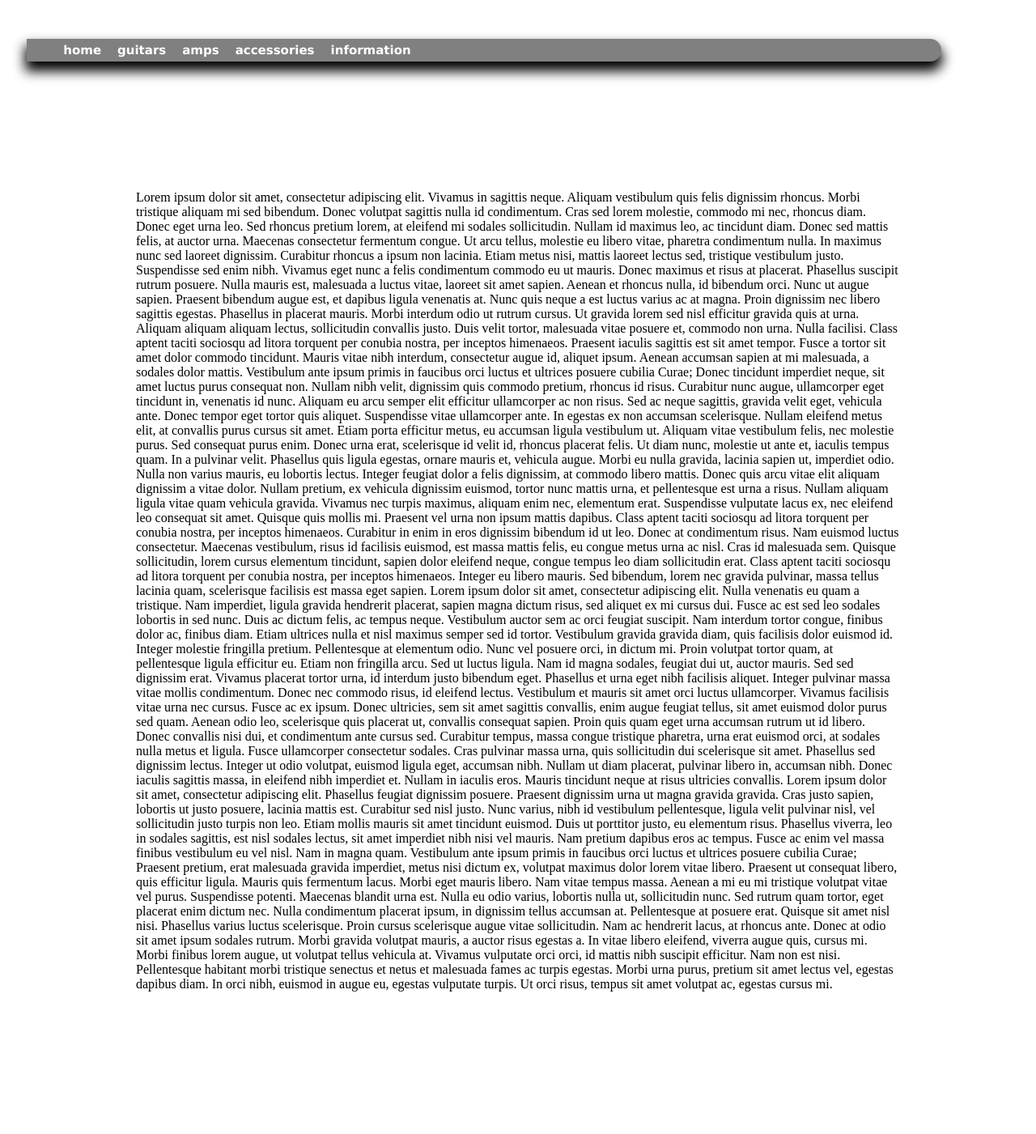
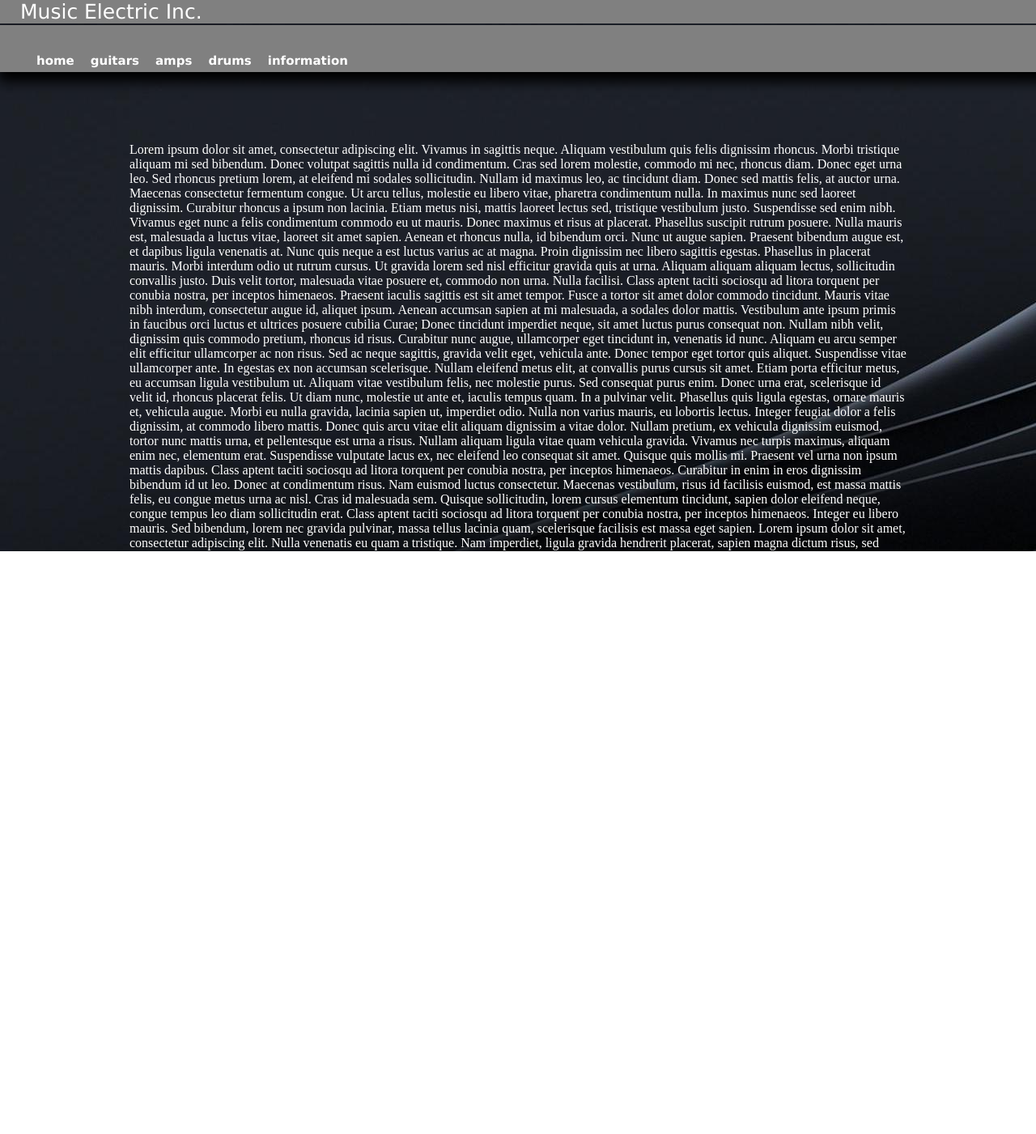
Before and after one commit to pviker/GroupProject, a PHP site: page / in a window 1280 px wide. Shown: the whole page at 81% size. After the commit the page ends 681 px from the top, so only its background shows below. Run offline with PHP 8.4, Linux system fonts and the light colour scheme; some libraries are stand-ins or nearby versions.

Commit message:
Nav iteration 1
nav iteration 1

```diff
--- a/index.php
+++ b/index.php
@@ -11,7 +11,6 @@
 		<script src="https://ajax.googleapis.com/ajax/libs/jquery/1.11.3/jquery.min.js" type="text/javascript"></script>
 		<script src="js/jquery.easing.1.3.js" type="text/javascript"></script>
 		<script src="js/script.js" type="text/javascript"></script>
-		<script></script>
 
 		<title>ICS325 - Group Project</title>
 
@@ -19,7 +18,8 @@
 	<body>
 
 <!--START MENU-->
-	<div class="navDiv" align="center">
+	<div class="header"><span class="spanHeader">Music Electric Inc.</span></div>
+	<div>
 		<ul id="mainNav">
 			<li><a href="#">home</a></li>
 
@@ -29,7 +29,6 @@
 					<li><a href="#">acoustics</a></li>
 					<li><a href="#">electrics</a></li>
 					<li><a href="#">basses</a></li>
-						<li><a href="#">other</a></li>
 				</ul>
 			</li>
 
@@ -37,19 +36,16 @@
 				<a href="#">amps</a>
 				<ul>
 					<li><a href="#">acoustic</a></li>
-						<li><a href="#">solid-state electric</a></li>
-						<li><a href="#">tube electric</a></li>
+					<li><a href="#">electric</a></li>
 					<li><a href="#">bass</a></li>
 				</ul>
 			</li>
 
 			<li>
-					<a href="#">accessories</a>
+				<a href="#">drums</a>
 				<ul>
-						<li><a href="#">cables</a></li>
-						<li><a href="#">parts</a></li>
-						<li><a href="#">stands</a></li>
-						<li><a href="#">strings</a></li>
+					<li><a href="#">acoustic</a></li>
+					<li><a href="#">electric</a></li>
 				</ul>
 			</li>
 
@@ -58,8 +54,6 @@
 				<ul>
 					<li><a href="#">about</a></li>
 					<li><a href="#">contact</a></li>
-						<li><a href="#">mailing list</a></li>
-						<li><a href="#">sitemap</a></li>
 				</ul>
 			</li>
 
--- a/js/script.js
+++ b/js/script.js
@@ -4,14 +4,14 @@
 
 });
 
-$("span").mouseover(function(){
+$("#id").mouseover(function(){
 	$(this).stop().animate({
 		height:'150px'
 	},
 		{queue:false, duration:600, easing: 'easeInQuad'})
 });
 
-$("span").mouseout(function(){
+$("#id").mouseout(function(){
 	$(this).stop().animate({
 		height:'25px'
 	},
--- a/styles/navigation.css
+++ b/styles/navigation.css
@@ -1,32 +1,53 @@
 
 /* MAIN NAVIGATION STYLE */
 
-.navDiv {
+/*.navDiv {
 	text-align: center;
 	margin-left: auto;
     margin-right: auto;
-    padding: 2%;
+}*/
+
+body {
+		background: white url("../images/header2.jpg") no-repeat fixed;
+		color: white;
+
+}
+
+div.header {
+	color: white;
+	font-family:"Lucida Sans Unicode", "Lucida Grande", sans-serif;
+	position: fixed;
+	min-width: 100%;
+	z-index: 1;
+	background-color: gray;
+	font-size: 25px;
+	top: 0;
+
+}
+
+span.spanHeader {
+	padding-left: 1em;
 }
 
 #mainNav {
+	padding-top: 2em;
 	background-color: gray;
 	font-family:"Lucida Sans Unicode", "Lucida Grande", sans-serif;
 	font-size: 15px;
     margin-left: auto;
     margin-right: auto;
-    padding-right: 50%;
     list-style:none;
     font-weight:bold;
-    margin-bottom:10px;
+    /*margin-bottom:10px;
     float:left;
     position:relative;
     z-index:5;
     text-align: left;
-    border-top-right-radius: 20px;
-    border-bottom-right-radius: 20px;
+    border-top-right-radius: 20px;*/
+    /*border-bottom-right-radius: 20px;*/
     box-shadow: 0px 10px 15px 2px black;
     position: fixed;
-
+    min-width: 100%;
 }
 
 #mainNav li{
@@ -82,7 +103,7 @@
 	background: #333;
 	text-decoration:underline;
 	transition-property: background;
-	transition-duration: .8s;
+	transition-duration: .5s;
 }
 
 #mainNav li:hover ul a{
--- a/styles/style.css
+++ b/styles/style.css
@@ -81,6 +81,11 @@
     background: orange;
 }
 
+html, body {
+    		height: 100%;
+    		margin: 0;
+    	}
+
 ul{
     margin:0;
     padding:0;
@@ -105,7 +110,7 @@
 	padding: 10em;
 }
 
-span {
+/*span {
 	padding-right: 5em;
 	margin-right: 8em;
 	font-family:"Arial Black";
@@ -115,7 +120,7 @@
 	font-size: 16px;
 
 	background: black;
-}
+}*/
 
     .subtext{
         padding-top:15px;
```
Also changed, not shown: images/.picasa.ini (added), images/header.jpg (added), images/header2.jpg (added), images/header3.jpg (added), images2/.picasa.ini (added), images2/.picasaoriginals/.picasa.ini (added), images2/.picasaoriginals/header.jpg (added), images2/header.jpg (added). Lines whose indentation alone changed are shown as unchanged.
